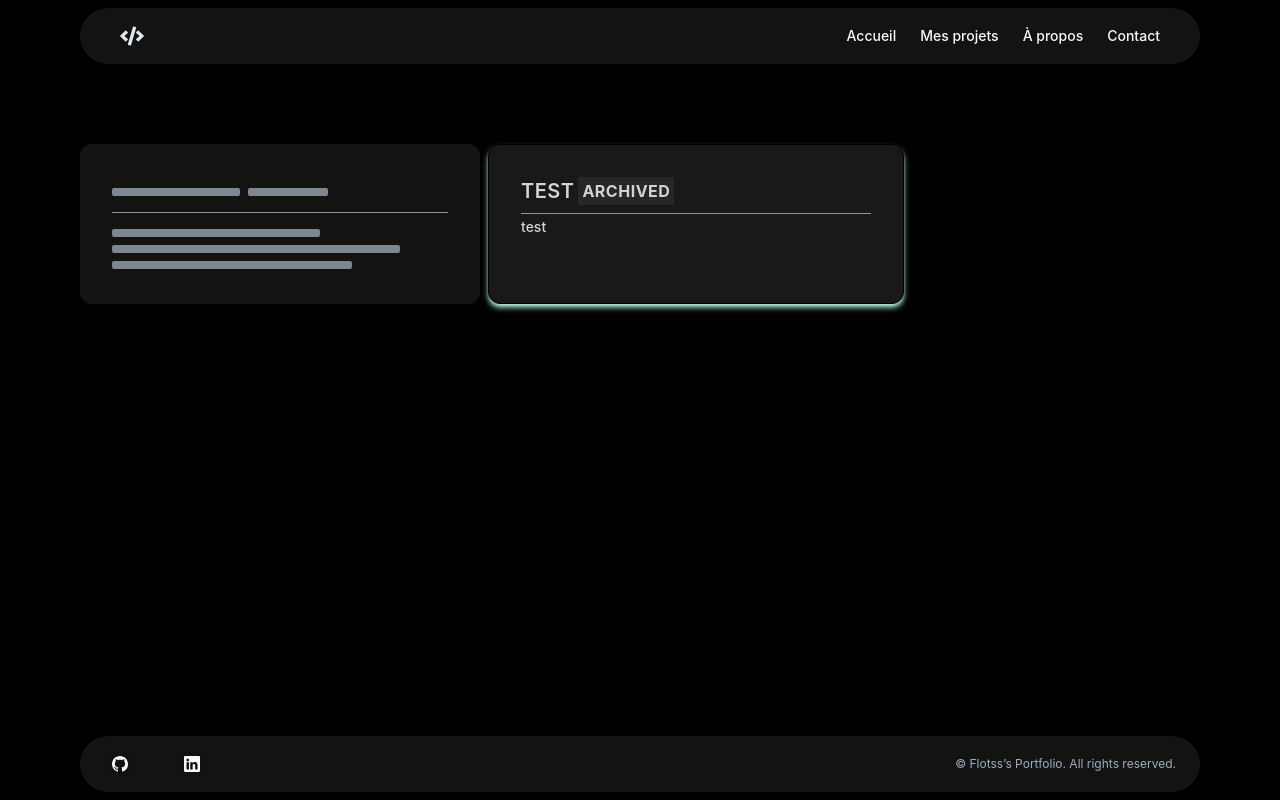
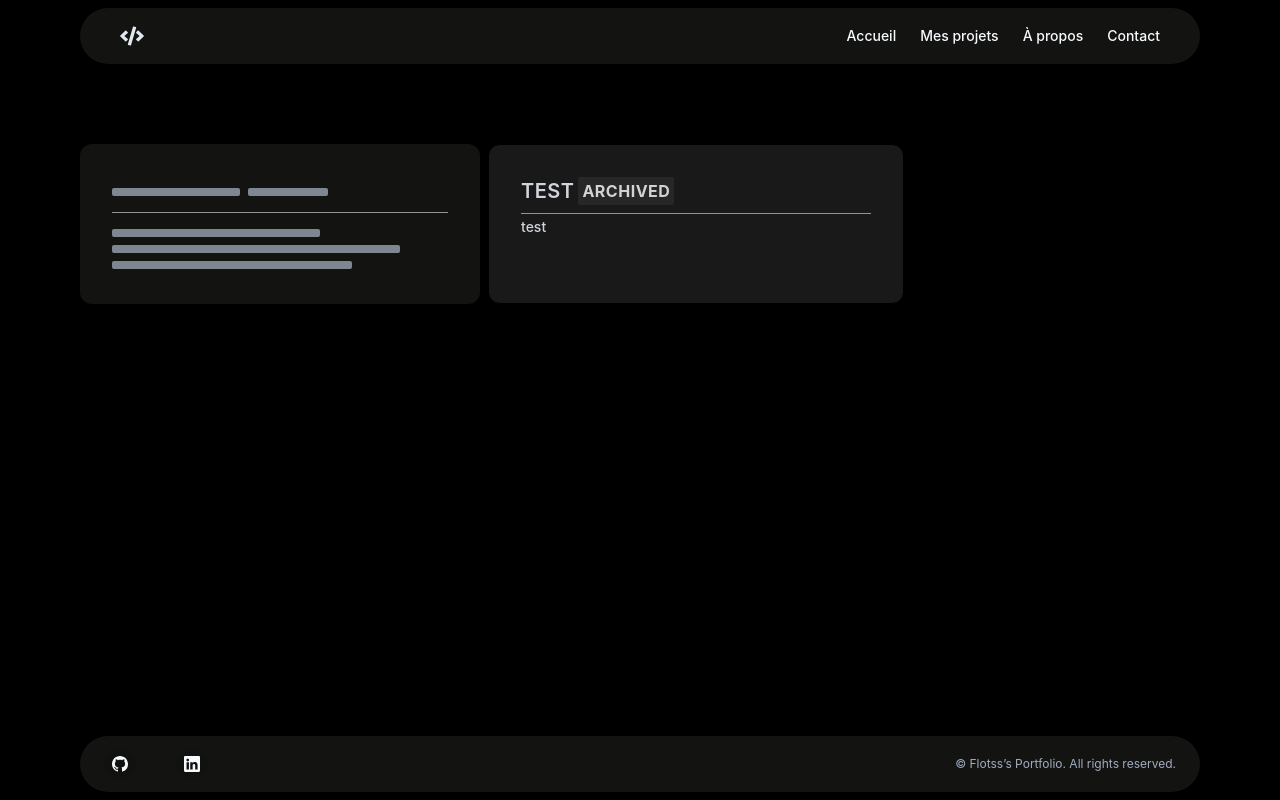
Before and after one commit to Flotss/flotss.me, a Next.js app: page /test in a window 1280 px wide. Built offline with nearby package versions, Linux system fonts and the light colour scheme.

Commit message:
chore: Improve ProjectCard component and link behavior for private repo

```diff
--- a/src/components/Card/ProjectCard.tsx
+++ b/src/components/Card/ProjectCard.tsx
@@ -20,14 +20,23 @@ export default function ProjectCard(props: ProjectCardProps): JSX.Element {
   const isPrivate = props.repo.private;
 
   return (
-    <Link href={`projects/${name}`}>
+    <Link
+      href={`projects/${name}`}
+      // disable the link if the repository is private
+      onClick={(e) => {
+        if (isPrivate) {
+          e.preventDefault();
+        }
+        return;
+      }}
+    >
       <Box
-        className="glow bg-box-color-light shadow-shadow-color transform overflow-ellipsis rounded-xl border border-black shadow-md transition duration-500 ease-in-out hover:-translate-y-1 hover:scale-105 hover:rounded-3xl hover:shadow-2xl md:max-w-2xl"
+        className={`glow bg-box-color-light transform overflow-ellipsis rounded-xl border border-black transition duration-500 ease-in-out md:max-w-2xl ${isPrivate ? '' : 'shadow-shadow-color hover:-translate-y-1 hover:scale-105 hover:rounded-3xl hover:shadow-2xl'}`}
         p={8}
         width="26rem"
         height="10rem"
         overflow="hidden"
-        // if private repo, add a lock icon
+        cursor={isPrivate ? 'not-allowed' : 'pointer'}
       >
         <Box className="flex flex-col">
           <Box className="flex justify-between">
```
